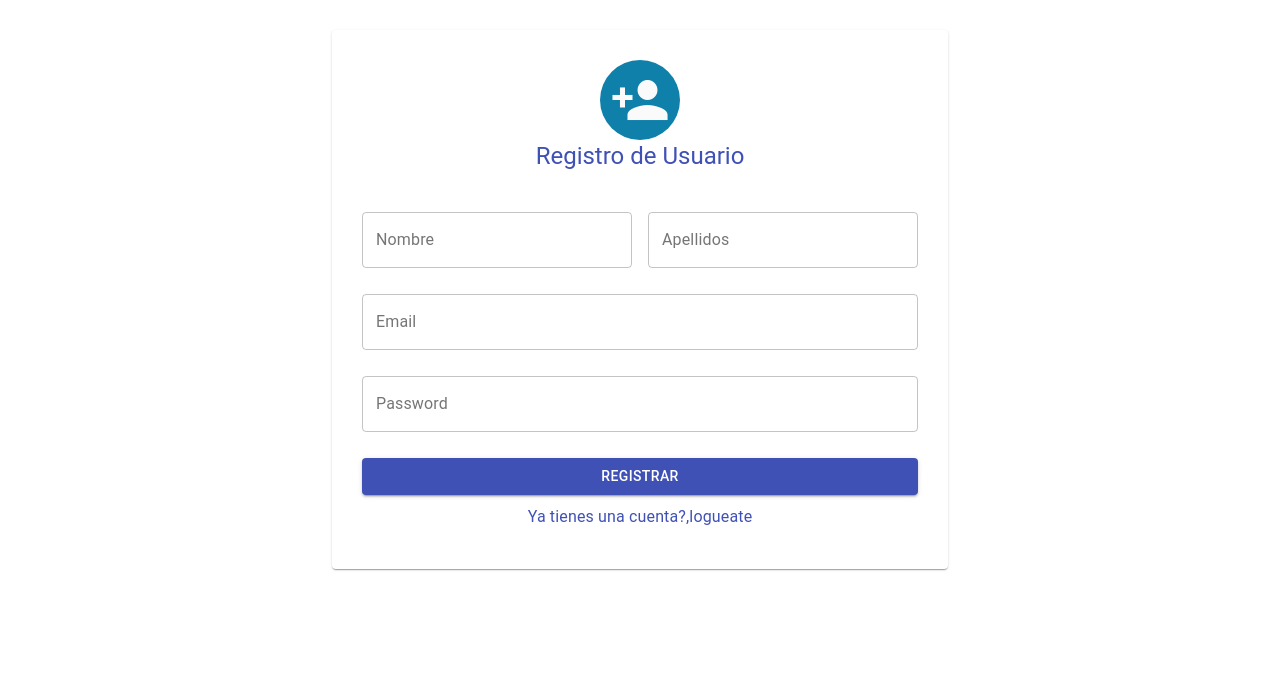
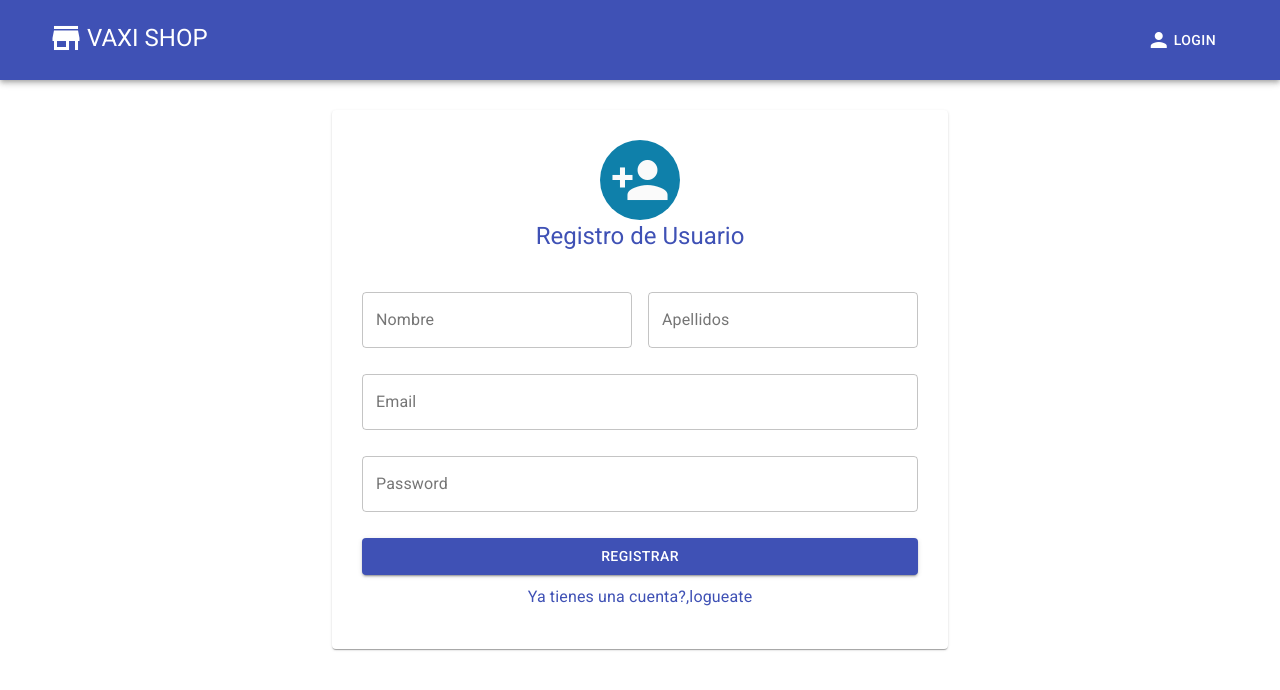
Before and after one commit to gustavorodriguez1984/app_frontend, a React (Create React App) app: page / in a window 1280 px wide. Shown: the top 690 px of the page. Built offline with nearby package versions, Linux system fonts and the light colour scheme.

Commit message:
Finalizacion de barra de navegacion

```diff
--- a/public/index.html
+++ b/public/index.html
@@ -16,6 +16,7 @@
     -->
     <link rel="manifest" href="%PUBLIC_URL%/manifest.json" />
     <link rel="stylesheet" href="https://fonts.googleapis.com/icon?family=Material+Icons" />
+    <link rel="stylesheet" href="https://fonts.googleapis.com/css?family=Roboto:300,400,500,700&display=swap" />
     <!--
       Notice the use of %PUBLIC_URL% in the tags above.
       It will be replaced with the URL of the `public` folder during the build.
--- a/src/App.js
+++ b/src/App.js
@@ -1,5 +1,6 @@
 import { ThemeProvider } from '@material-ui/core';
 import React from 'react';
+import MenuAppBar from './componentes/navegacion/MenuAppBar';
 import Login from './componentes/seguridad/Login';
 import RegistrarUsuario from './componentes/seguridad/RegistrarUsuario';
 import theme from './theme/theme';
@@ -8,6 +9,7 @@
 function App() {
   return (
     <ThemeProvider theme ={theme}>
+      <MenuAppBar />
       <RegistrarUsuario />
     </ThemeProvider>
 
--- a/src/componentes/navegacion/MenuAppBar.js
+++ b/src/componentes/navegacion/MenuAppBar.js
@@ -0,0 +1,38 @@
+import { AppBar,Button,Container, Icon, Link, Toolbar, Typography } from '@material-ui/core';
+import React from 'react';
+import useStyles from '../../theme/useStyles';
+
+const MenuAppBar = () => {
+    const classes = useStyles();
+    return (
+        <div>
+            <AppBar position="static" className={classes.appBar}>
+            <Container>
+                <Toolbar>
+                    <div className={classes.grow}>
+                        <Link color="inherit" underline="none" className={classes.linkAppBarLogo}>
+                        <Icon className={classes.mr} fontSize="large">
+                            store
+                        </Icon>
+                        <Typography variant="h5">
+                            VAXI SHOP
+                        </Typography>
+                        </Link>
+                    </div>
+                    <div>
+                        <Button color="inherit" className={classes.buttonIcon}>
+                        <Link color="inherit" className={classes.linkAppBarDesktop}>
+                            <Icon className={classes.mr}>person</Icon>
+                            LOGIN
+                        </Link>
+                        </Button>
+                    </div>
+
+                </Toolbar>
+            </Container>
+        </AppBar>
+        </div>
+    );
+};
+
+export default MenuAppBar;
--- a/src/theme/useStyles.js
+++ b/src/theme/useStyles.js
@@ -24,6 +24,31 @@
     link:{
 
         marginTop:8
+    },
+    appBar:{
+            paddingTop:8,
+            paddingBottom:8
+
+    },
+    grow:{
+            flexGrow:1
+    },
+    linkAppBarLogo:{
+        display: "inline-flex",
+        alignItems:"center"
+    },
+    mr:{
+            marginRight:3
+
+    },
+    buttonIcon:{
+        fontSize:14,
+        padding : 0
+    },
+    linkAppBarDesktop:{
+        display : "inline-flex",
+        alignItems:"center",
+        padding:"6px 16px"
     }
     })
 
```
